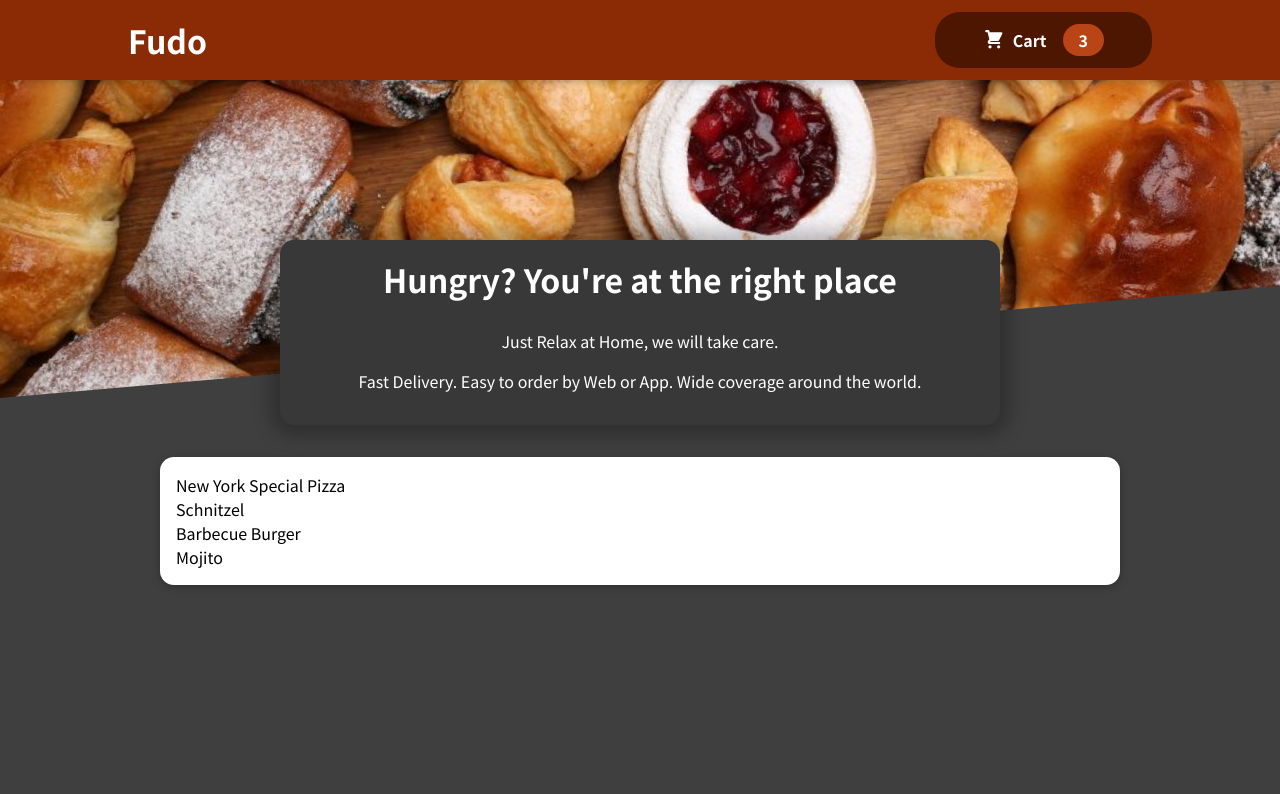
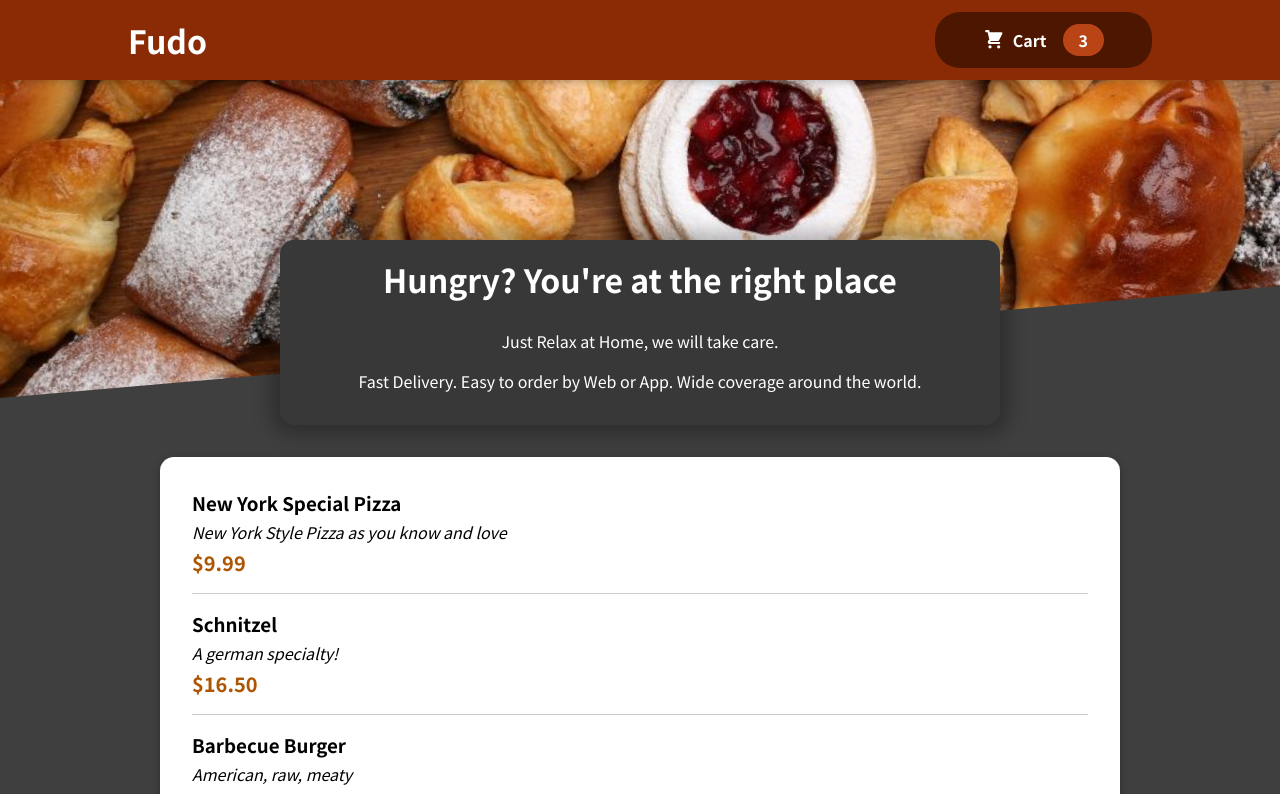
Before and after one commit to jsfinesse/Food-Order-App, a React (Create React App) app: page / in a window 1280 px wide. Shown: the top 794 px of the page. Built offline with nearby package versions, Linux system fonts and the light colour scheme.

Commit message:
Added MealItem component

```diff
--- a/src/components/Meals/AvailableMeals.js
+++ b/src/components/Meals/AvailableMeals.js
@@ -1,6 +1,7 @@
 import React from "react";
 
 import Card from "../UI/Card";
+import MealItem from "./MealItem/MealItem";
 import classes from "./AvailableMeals.module.css";
 
 const DUMMY_MEALS = [
@@ -31,7 +32,14 @@
 ];
 
 const AvailableMeals = () => {
-    const mealsList = DUMMY_MEALS.map((meal) => <li>{meal.name}</li>);
+    const mealsList = DUMMY_MEALS.map((meal) => (
+        <MealItem
+            key={meal.id}
+            name={meal.name}
+            description={meal.description}
+            price={meal.price}
+        />
+    ));
 
     return (
         <section className={classes.meals}>
--- a/src/components/Meals/MealItem/MealItem.js
+++ b/src/components/Meals/MealItem/MealItem.js
@@ -0,0 +1,22 @@
+import React from "react";
+
+import classes from "./MealItem.module.css";
+
+const MealItem = (props) => {
+    const price = `$${props.price.toFixed(2)}`;
+
+    return (
+        <li className={classes.meal}>
+            <div>
+                <h3>{props.name}</h3>
+                <div className={classes.description}>{props.description}</div>
+                <div className={classes.price}>{price}</div>
+            </div>
+            <div>
+
+            </div>
+        </li>
+    );
+};
+
+export default MealItem;
--- a/src/components/Meals/MealItem/MealItem.module.css
+++ b/src/components/Meals/MealItem/MealItem.module.css
@@ -0,0 +1,22 @@
+.meal {
+    display: flex;
+    justify-content: space-between;
+    margin: 1rem;
+    padding-bottom: 1rem;
+    border-bottom: 1px solid #ccc;
+}
+
+.meal h3 {
+    margin: 0 0 0.25rem 0;
+}
+
+.description {
+    font-style: italic;
+}
+
+.price {
+    margin-top: 0.25rem;
+    font-weight: bold;
+    color: #ad5502;
+    font-size: 1.25rem;
+}
```
Also changed, not shown: src/components/Meals/MealItem/MealItemForm.js (added), 1 other file (tests, documents, lock files or other folders).
